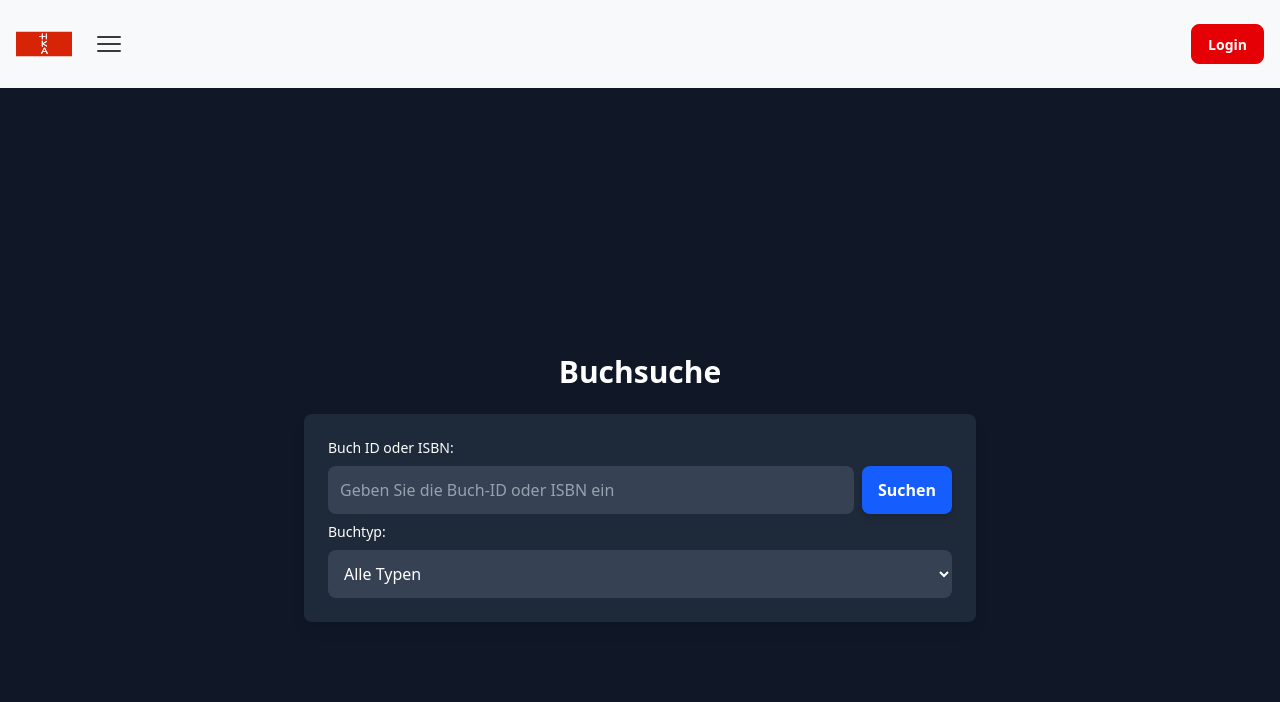
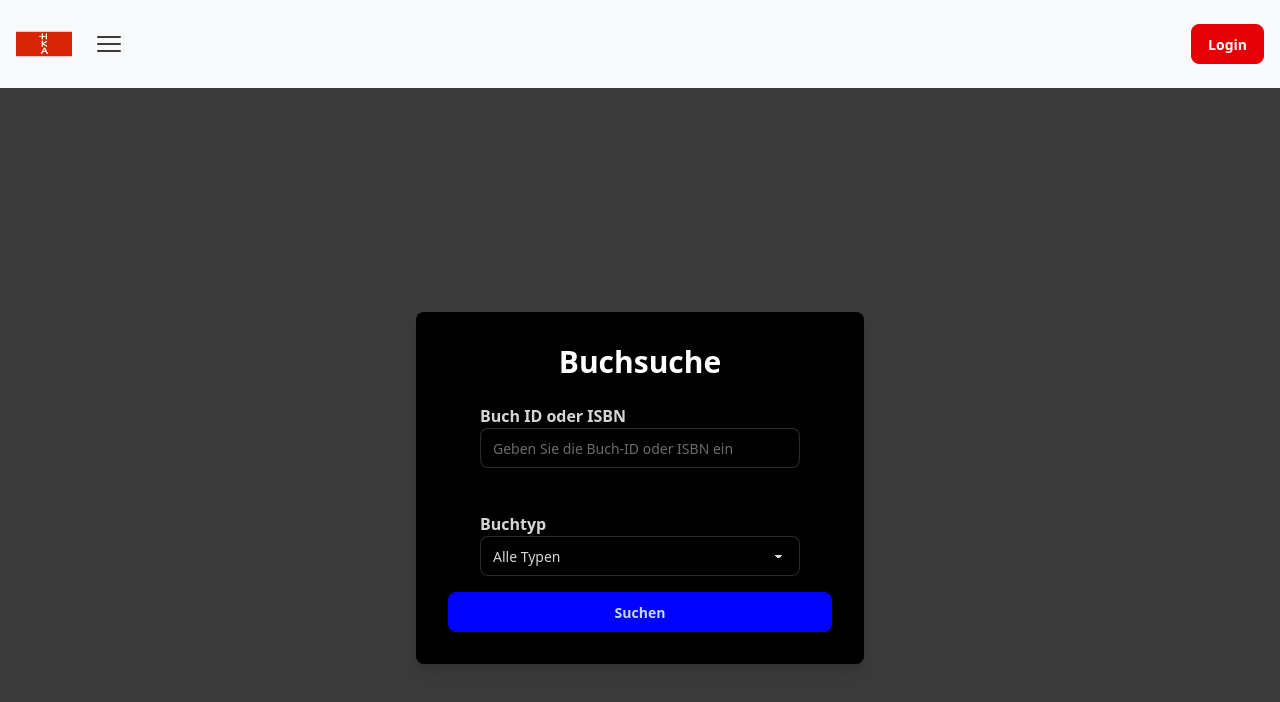
Before and after one commit to feydernoah/swe-react-frontend, a React (Vite) app: page /search in a window 1280 px wide. Shown: the top 702 px of the page. Built offline with nearby package versions, Linux system fonts and the light colour scheme.

Commit message:
CSS anpassung der Search page

```diff
--- a/src/CreateImage.tsx
+++ b/src/CreateImage.tsx
@@ -15,20 +15,12 @@ const CreateImage = () => {
   const [message, setMessage] = useState<string | null>(null);
   const [buchId, setBuchId] = useState<string | null>(null);
   const [loading, setLoading] = useState(false);
-  const [previewUrl, setPreviewUrl] = useState<string | null>(null);
   const imageInputRef = useRef<HTMLInputElement | null>(null);
 
   const handleImageChange = (e: React.ChangeEvent<HTMLInputElement>) => {
     const files = e.target.files;
     setValue('image', files as FileList, { shouldValidate: true });
     trigger('image');
-    if (files && files[0]) {
-      const reader = new FileReader();
-      reader.onload = (ev) => setPreviewUrl(ev.target?.result as string);
-      reader.readAsDataURL(files[0]);
-    } else {
-      setPreviewUrl(null);
-    }
   };
 
   const onSubmit = async (data: ImageFormData) => {
@@ -102,10 +94,10 @@ const CreateImage = () => {
         <div className="p-8 w-full max-w-4xl flex flex-col items-center justify-center">
           <h1 className="text-2xl font-bold mb-4">Bild zu Buch hochladen</h1>
           <form onSubmit={handleSubmit(onSubmit)} className="space-y-4 w-full max-w-md flex flex-col" encType="multipart/form-data">
-            <label className="form-control w-full max-w-xs mb-4 min-h-[92px]">
+            <label className="form-control w-full max-w-xs mb-4">
               <span className="label-text font-semibold">ISBN*</span>
               <input {...register('isbn', { required: 'ISBN ist erforderlich' })} className="input input-bordered w-full max-w-xs" />
-              <span className="text-error mt-1 min-h-[20px] block">{errors.isbn ? errors.isbn.message as string : '\u00A0'}</span>
+              {errors.isbn && <span className="text-error mt-1">{errors.isbn.message as string}</span>}
             </label>
             <div className="w-full" />
             <label className="form-control w-full max-w-xs mb-4">
@@ -120,26 +112,15 @@ const CreateImage = () => {
               />
               {errors.image && <span className="text-error mt-1">{errors.image.message as string}</span>}
             </label>
-            {previewUrl && (
-              <div className="flex justify-center items-center my-4">
-                <img
-                  src={previewUrl}
-                  alt="Vorschau"
-                  className="rounded shadow border object-cover"
-                  style={{ width: '180px', height: '180px' }}
-                />
-              </div>
-            )}
             <button type="submit" className="btn btn-error w-full" disabled={loading}>{loading ? 'Hochladen...' : 'Bild hochladen'}</button>
           </form>
-          {buchId && <div className="mt-2 text-green-400">Buch-ID: {buchId}</div>}
           {message && (
             <div>
               <div className="fixed inset-0 flex items-center justify-center z-50">
                 <div className="bg-red-600 text-white rounded-lg shadow-lg p-6 max-w-sm w-full flex flex-col items-center animate-pop-in">
                   <div className="mb-4 text-lg font-semibold">{message}</div>
                   <button
-                    className="mt-2 px-4 py-2 bg-white text-red-700 rounded hover:bg-gray-100 font-bold"
+                    className="btn btn-accent"
                     onClick={() => setMessage(null)}
                     autoFocus
                     type="button"
@@ -148,7 +129,6 @@ const CreateImage = () => {
                   </button>
                 </div>
               </div>
-              <div className="fixed inset-0 bg-black opacity-40 z-40" onClick={() => setMessage(null)} />
             </div>
           )}
         </div>
--- a/src/SearchPage.tsx
+++ b/src/SearchPage.tsx
@@ -449,31 +449,25 @@ const SearchPage = () => {
   };
 
   return (
-    <div className="app-bg flex-1 flex flex-col items-center justify-center">
+    <div data-theme="black" className="bg-primary min-h-screen flex flex-col items-center justify-center">
+      <form onSubmit={handleSubmit((data) => onSubmit(data, 0, pageSize))} className="bg-base-100 rounded-lg p-8 shadow-lg flex flex-col items-center w-full max-w-md">
         <h2 className="text-3xl font-bold mb-6 text-white">Buchsuche</h2>
-      <form onSubmit={handleSubmit((data) => onSubmit(data, 0, pageSize))} className="flex flex-col items-center gap-4 w-full max-w-2xl bg-gray-800 rounded-lg p-6 shadow-lg">
-        <div className="w-full">
-          <label htmlFor="query" className="block text-sm font-medium text-white mb-2">Buch ID oder ISBN:</label>
-          <div className="flex gap-2 mb-2">
+        <label className="form-control w-full max-w-xs mb-4 min-h-[92px]">
+          <span className="label-text font-semibold">Buch ID oder ISBN</span>
           <input
             id="query"
             type="text"
             {...register('query')}
-              className="flex-1 rounded-lg p-3 bg-gray-700 text-white placeholder-gray-400 focus:outline-none focus:ring-2 focus:ring-blue-600 focus:border-transparent"
+            className="input input-bordered w-full max-w-xs"
             placeholder="Geben Sie die Buch-ID oder ISBN ein"
           />
-            <button
-              type="submit"
-              className="px-4 py-2 rounded-lg bg-blue-600 text-white font-semibold shadow-md hover:bg-blue-700 transition-colors duration-150"
-            >
-              Suchen
-            </button>
-          </div>
-          <label htmlFor="art" className="block text-sm font-medium text-white mb-2 mt-2">Buchtyp:</label>
+        </label>
+        <label className="form-control w-full max-w-xs mb-4">
+          <span className="label-text font-semibold">Buchtyp</span>
           <select
             id="art"
             {...register('art')}
-            className="rounded-lg p-3 bg-gray-700 text-white w-full focus:outline-none focus:ring-2 focus:ring-blue-600 focus:border-transparent"
+            className="select select-bordered w-full max-w-xs"
             defaultValue=""
           >
             <option value="">Alle Typen</option>
@@ -481,14 +475,20 @@ const SearchPage = () => {
             <option value="HARDCOVER">HARDCOVER</option>
             <option value="PAPERBACK">PAPERBACK</option>
           </select>
-        </div>
+        </label>
+        <button
+          type="submit"
+          className="btn btn-info w-full"
+        >
+          Suchen
+        </button>
         {error && (
-          <div className="text-red-400 text-sm text-center">
+          <div className="text-error text-sm text-center">
             {error}
           </div>
         )}
         {loading && (
-          <div className="text-white text-sm text-center">
+          <div className="text-info text-sm text-center">
             Lade Bücher...
           </div>
         )}
```
Lines whose indentation alone changed are shown as unchanged.
